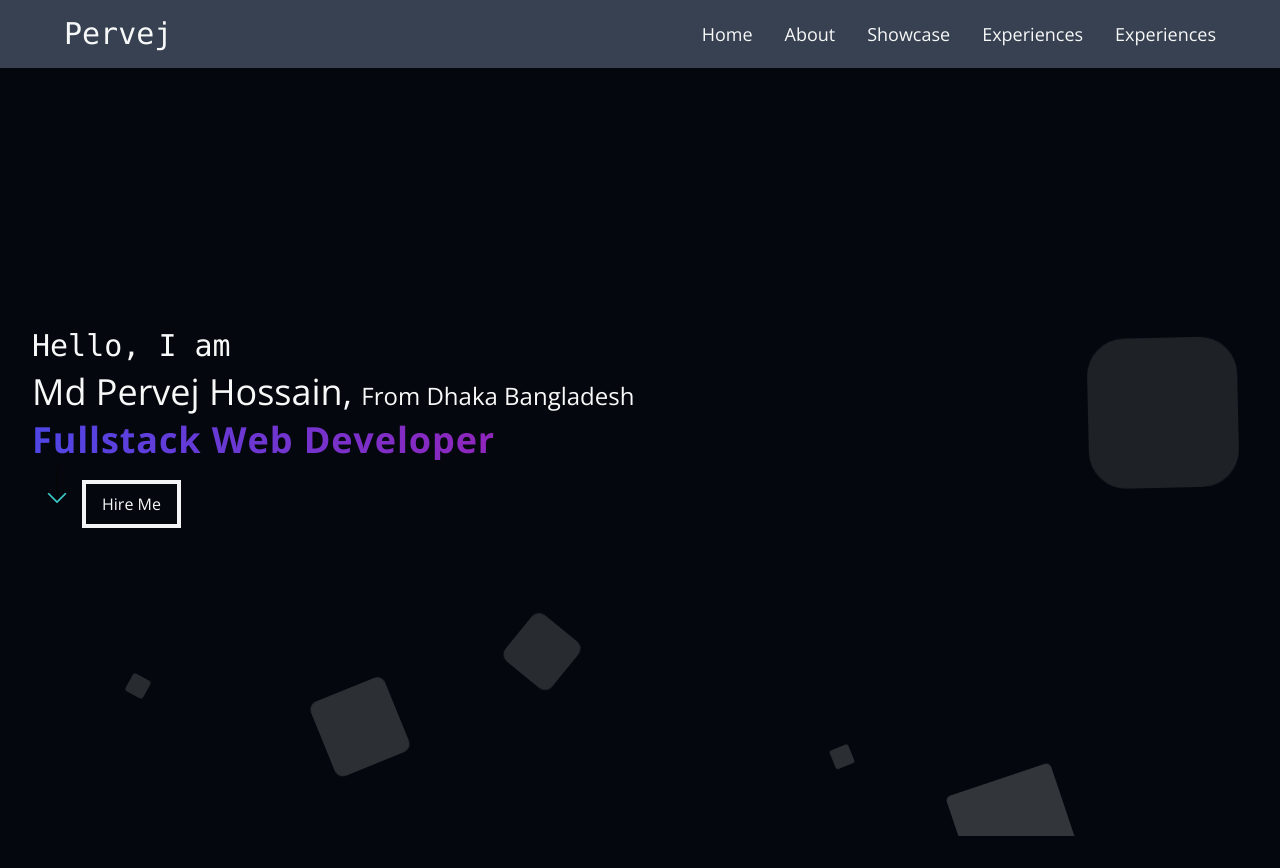
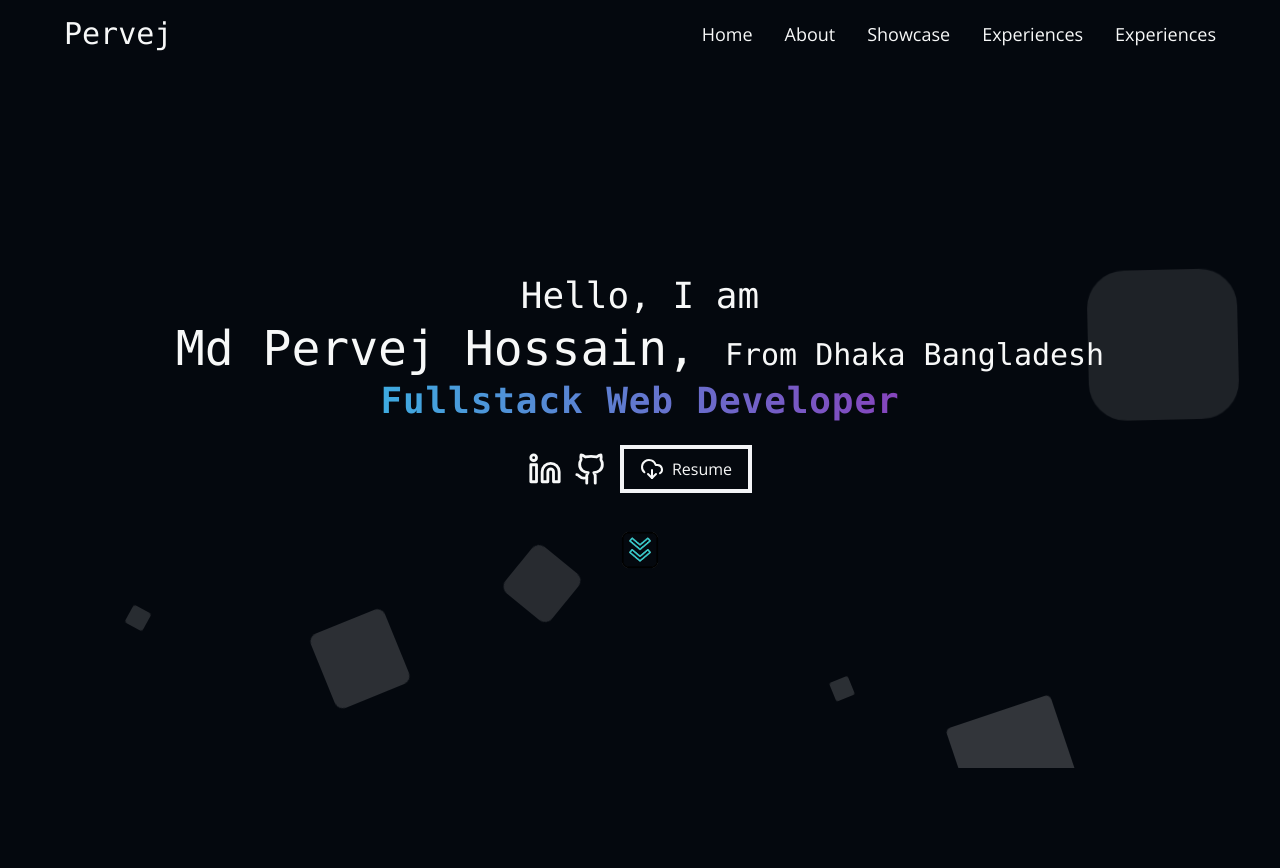
Before and after one commit to Pervej0/portfolio-front, a Next.js app: page / in a window 1280 px wide. After the commit the page ends 800 px from the top, so only its background shows below. Built offline with nearby package versions, Linux system fonts and the light colour scheme.

Commit message:
banner page done

```diff
--- /dev/null
+++ b/src/asset/svg.tsx
@@ -0,0 +1,61 @@
+export const DownloadIcon = () => {
+  return (
+    <svg
+      xmlns="http://www.w3.org/2000/svg"
+      width="24"
+      height="24"
+      viewBox="0 0 24 24"
+      fill="none"
+      stroke="currentColor"
+      stroke-width="2"
+      stroke-linecap="round"
+      stroke-linejoin="round"
+      className="lucide lucide-cloud-download"
+    >
+      <path d="M12 13v8l-4-4" />
+      <path d="m12 21 4-4" />
+      <path d="M4.393 15.269A7 7 0 1 1 15.71 8h1.79a4.5 4.5 0 0 1 2.436 8.284" />
+    </svg>
+  );
+};
+
+export const GitHubIcon = () => {
+  return (
+    <svg
+      xmlns="http://www.w3.org/2000/svg"
+      width="34"
+      height="34"
+      viewBox="0 0 24 24"
+      fill="none"
+      stroke="currentColor"
+      stroke-width="2"
+      stroke-linecap="round"
+      stroke-linejoin="round"
+      className="lucide lucide-linkedin"
+    >
+      <path d="M16 8a6 6 0 0 1 6 6v7h-4v-7a2 2 0 0 0-2-2 2 2 0 0 0-2 2v7h-4v-7a6 6 0 0 1 6-6z" />
+      <rect width="4" height="12" x="2" y="9" />
+      <circle cx="4" cy="4" r="2" />
+    </svg>
+  );
+};
+
+export const LinkedIn = () => {
+  return (
+    <svg
+      xmlns="http://www.w3.org/2000/svg"
+      width="34"
+      height="34"
+      viewBox="0 0 24 24"
+      fill="none"
+      stroke="currentColor"
+      stroke-width="2"
+      stroke-linecap="round"
+      stroke-linejoin="round"
+      className="lucide lucide-github"
+    >
+      <path d="M15 22v-4a4.8 4.8 0 0 0-1-3.5c3 0 6-2 6-5.5.08-1.25-.27-2.48-1-3.5.28-1.15.28-2.35 0-3.5 0 0-1 0-3 1.5-2.64-.5-5.36-.5-8 0C6 2 5 2 5 2c-.3 1.15-.3 2.35 0 3.5A5.403 5.403 0 0 0 4 9c0 3.5 3 5.5 6 5.5-.39.49-.68 1.05-.85 1.65-.17.6-.22 1.23-.15 1.85v4" />
+      <path d="M9 18c-4.51 2-5-2-7-2" />
+    </svg>
+  );
+};
--- a/src/shared/ui/Banner.tsx
+++ b/src/shared/ui/Banner.tsx
@@ -1,37 +1,47 @@
 import { images } from "@/asset";
+import { DownloadIcon, GitHubIcon, LinkedIn } from "@/asset/svg";
 import { Button } from "@/components/ui/button";
-import "@/styles/Banner.css";
 import Image from "next/image";
+import Link from "next/link";
 import React from "react";
 
 const Banner = () => {
   return (
     <>
-      <div className="area">
-        <ul className="circles">
-          <li></li>
-          <li></li>
-          <li></li>
-          <li></li>
-          <li></li>
-          <li></li>
-          <li></li>
-          <li></li>
-          <li></li>
-          <li></li>
-        </ul>
-      </div>
       <div className="container">
-        <div className="flex items-center justify-between min-h-[90vh]">
-          <div>
-            <h1 className="text-3xl font-mono">Hello, I am</h1>
-            <h2 className="text-4xl mt-2">
+        <div className="flex gap-y-4 items-center justify-center min-h-[90vh]">
+          <div className="text-center">
+            <h1 className="text-4xl font-mono">Hello, I am</h1>
+            <h2 className="text-5xl mt-2 font-mono">
               Md Pervej Hossain,{" "}
-              <span className="text-2xl">From Dhaka Bangladesh</span>
+              <span className="text-3xl">From Dhaka Bangladesh</span>
             </h2>
-            <h2 className="text-4xl tracking-wide font-openSans font-bold mt-2 bg-gradient-to-r from-indigo-600 to-fuchsia-700 bg-clip-text text-transparent">
+            <h2 className="text-4xl tracking-wide font-mono font-bold mt-2 bg-gradient-to-r from-cyan-400 to-fuchsia-700 bg-clip-text text-transparent">
               Fullstack Web Developer
             </h2>
+            <div className="flex items-center justify-center mt-6 gap-x-3">
+              <div className="flex gap-x-3">
+                <Link href="https://github.com/pervej0" target="_blank">
+                  <GitHubIcon />
+                </Link>
+                <Link
+                  href="https://www.linkedin.com/in/md-pervej-hossain"
+                  target="_blank"
+                >
+                  <LinkedIn />
+                </Link>
+              </div>
+              <Link
+                href="https://drive.google.com/file/d/1ZjYo3i175q_N9pYxKPs_yXDDdzaPQdTP/view"
+                target="_blank"
+              >
+                <button className="border-4 flex gap-x-2 rounded-md px-4 py-2 border-gray-100">
+                  <DownloadIcon />
+                  Resume
+                </button>
+              </Link>
+            </div>
+            <div className="mt-8">
               <button>
                 <Image
                   src={images.downArray}
@@ -40,11 +50,8 @@ const Banner = () => {
                   width={50}
                 />
               </button>
-            <button className="border-4 rounded-md px-4 py-2 border-gray-100">
-              Hire Me
-            </button>
             </div>
-          <div></div>
+          </div>
         </div>
       </div>
     </>
--- a/src/shared/ui/Navbar.tsx
+++ b/src/shared/ui/Navbar.tsx
@@ -1,10 +1,25 @@
 import Link from "next/link";
 import React from "react";
+import "@/styles/Banner.css";
 import MobileNavbar from "./MobileNavbar";
 
 const Navbar = () => {
   return (
-    <div className="bg-gray-700">
+    <>
+      <div className="area">
+        <ul className="circles">
+          <li></li>
+          <li></li>
+          <li></li>
+          <li></li>
+          <li></li>
+          <li></li>
+          <li></li>
+          <li></li>
+          <li></li>
+          <li></li>
+        </ul>
+      </div>
       <nav className="flex justify-between items-center w-container mx-auto py-4">
         <div>
           <h2 className="text-3xl font-mono">Pervej</h2>
@@ -42,7 +57,7 @@ const Navbar = () => {
           </div>
         </div>
       </nav>
-    </div>
+    </>
   );
 };
 
```
Also changed, not shown: src/asset/images/down-arrow.gif, 1 other file (tests, documents, lock files or other folders). Lines whose indentation alone changed are shown as unchanged.
